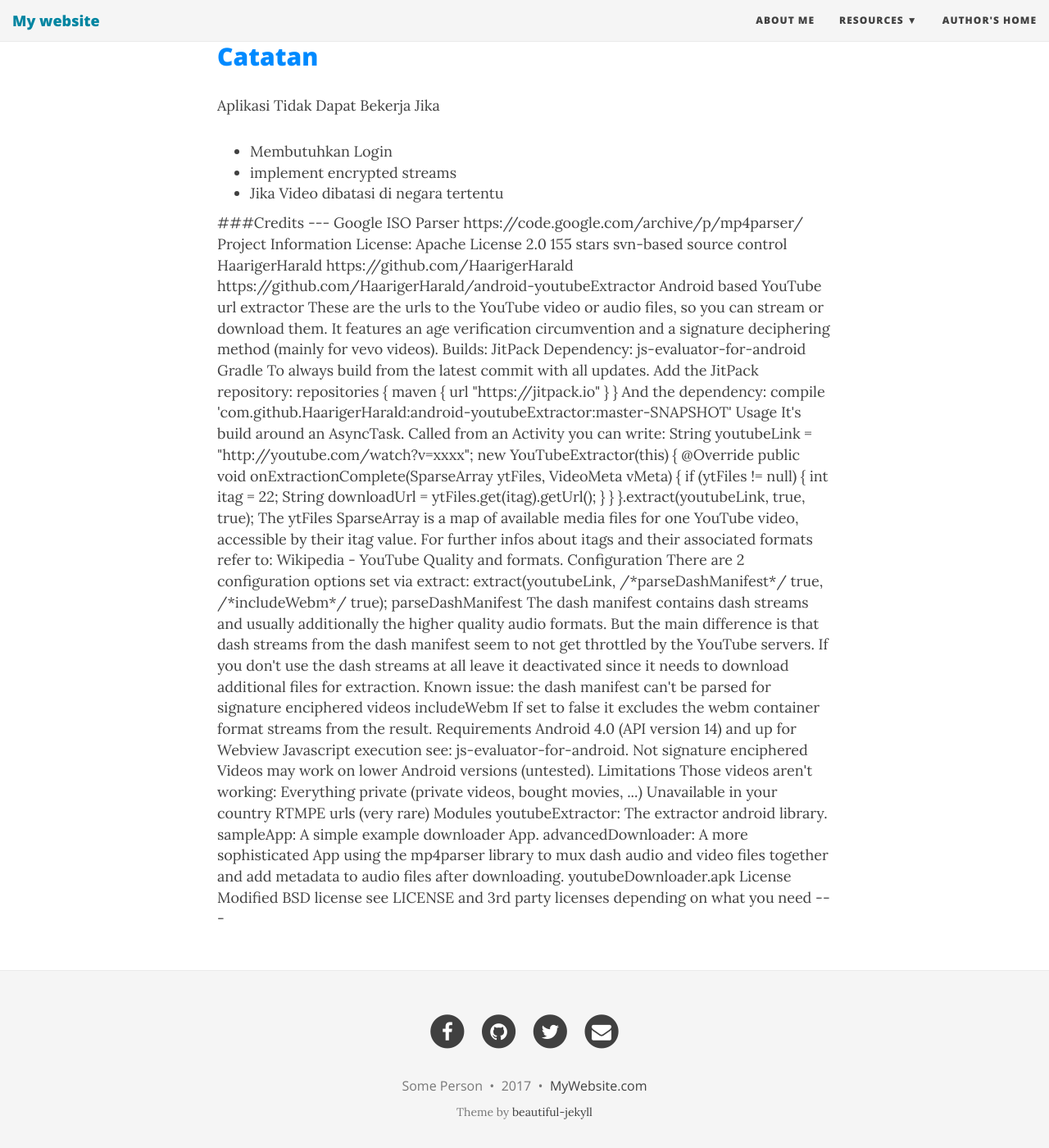
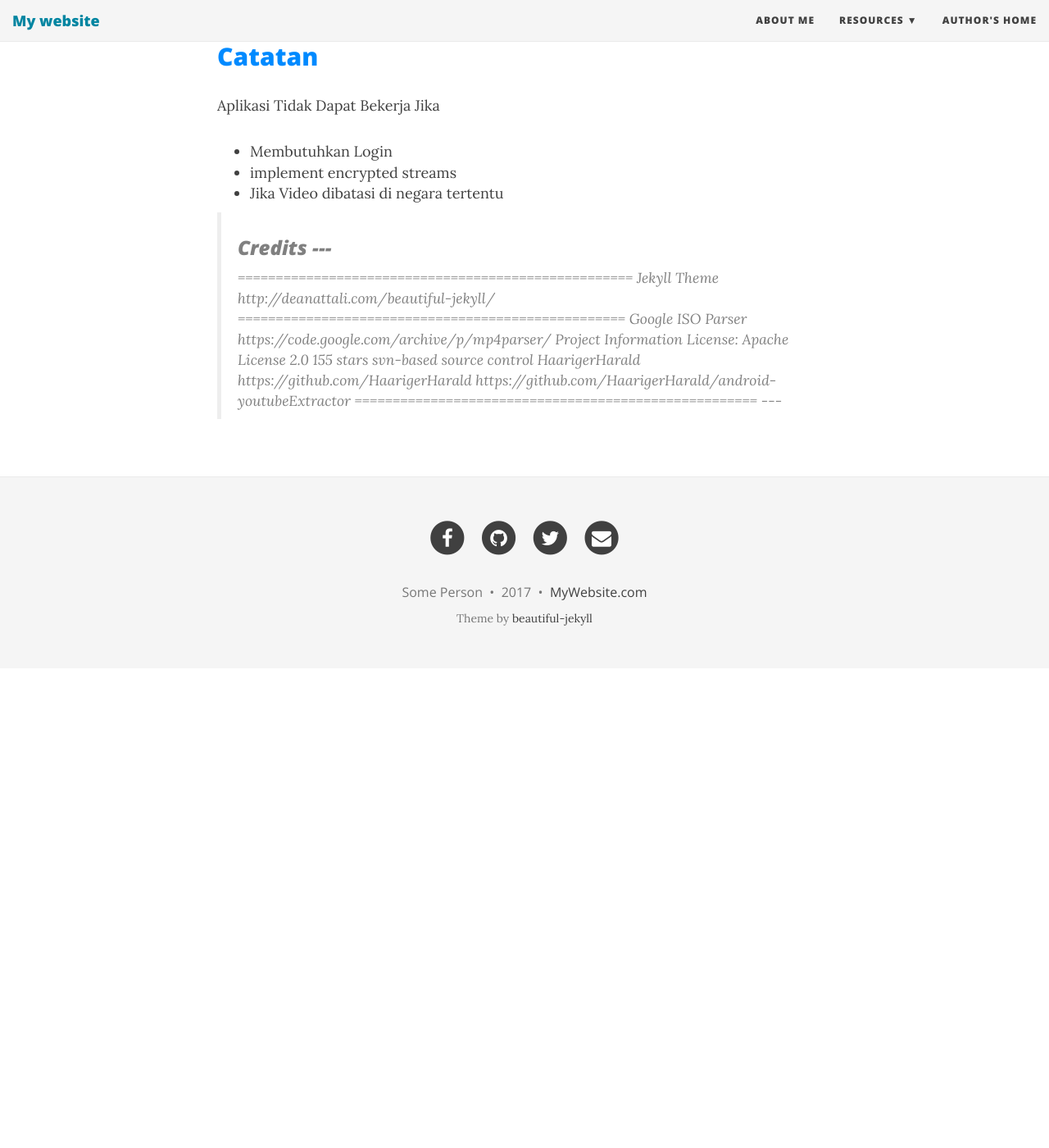
Before and after one commit to youdownloader/youdownloader.github.io, a Jekyll site: the page built from index.html, in a window 1280 px wide and 1400 px high, scrolled down 1465 px. Shown: the whole window at 82% size. Built offline with Jekyll 4.4.1, drawn with Linux system fonts in a browser that asks for light colours; nearby versions of some CDN libraries; the list of posts is cut into pages by our own code; after the commit the page ends 2280 px from its top, so only the background shows below that.

Commit message:
index commit

```diff
--- a/index.html
+++ b/index.html
@@ -105,8 +105,16 @@
       </div>
     </div>
    </article>
-###Credits
----
+<blockquote>
+<h3>Credits
+---</h3>
+====================================================
+
+Jekyll Theme
+
+http://deanattali.com/beautiful-jekyll/
+
+===================================================
 Google ISO Parser
 https://code.google.com/archive/p/mp4parser/
 Project Information
@@ -114,93 +122,12 @@
 License: Apache License 2.0
 155 stars
 svn-based source control
-
-
 HaarigerHarald
 https://github.com/HaarigerHarald
 https://github.com/HaarigerHarald/android-youtubeExtractor
-Android based YouTube url extractor
 
-These are the urls to the YouTube video or audio files, so you can stream or download them. It features an age verification circumvention and a signature deciphering method (mainly for vevo videos).
+=====================================================
 
-Builds: JitPack
-Dependency: js-evaluator-for-android
-Gradle
-
-To always build from the latest commit with all updates. Add the JitPack repository:
-
-repositories {
-    maven { url "https://jitpack.io" }
-}
-And the dependency:
-
-compile 'com.github.HaarigerHarald:android-youtubeExtractor:master-SNAPSHOT'
-Usage
-
-It's build around an AsyncTask. Called from an Activity you can write:
-
-String youtubeLink = "http://youtube.com/watch?v=xxxx";
-
-new YouTubeExtractor(this) {
-    @Override
-    public void onExtractionComplete(SparseArray<YtFile> ytFiles, VideoMeta vMeta) {
-        if (ytFiles != null) {
-            int itag = 22;
-	    String downloadUrl = ytFiles.get(itag).getUrl();
-        }
-    }
-}.extract(youtubeLink, true, true);
-The ytFiles SparseArray is a map of available media files for one YouTube video, accessible by their itag value. For further infos about itags and their associated formats refer to: Wikipedia - YouTube Quality and formats.
-
-Configuration
-
-There are 2 configuration options set via extract:
-
-extract(youtubeLink, /*parseDashManifest*/ true, /*includeWebm*/ true);
-parseDashManifest
-
-The dash manifest contains dash streams and usually additionally the higher quality audio formats. But the main difference is that dash streams from the dash manifest seem to not get throttled by the YouTube servers. If you don't use the dash streams at all leave it deactivated since it needs to download additional files for extraction.
-
-Known issue: the dash manifest can't be parsed for signature enciphered videos
-
-includeWebm
-
-If set to false it excludes the webm container format streams from the result.
-
-Requirements
-
-Android 4.0 (API version 14) and up for Webview Javascript execution see: js-evaluator-for-android. Not signature enciphered Videos may work on lower Android versions (untested).
-
-Limitations
-
-Those videos aren't working:
-
-Everything private (private videos, bought movies, ...)
-Unavailable in your country
-RTMPE urls (very rare)
-Modules
-
-youtubeExtractor: The extractor android library.
-
-sampleApp: A simple example downloader App.
-
-advancedDownloader: A more sophisticated App using the mp4parser library to mux dash audio and video files together and add metadata to audio files after downloading. youtubeDownloader.apk
-
-
-
-
-
-
-
-
-
-
-
-License
-
-Modified BSD license see LICENSE and 3rd party licenses depending on what you need
-
----
-
+---</blockquote>
 
 </div>
```
